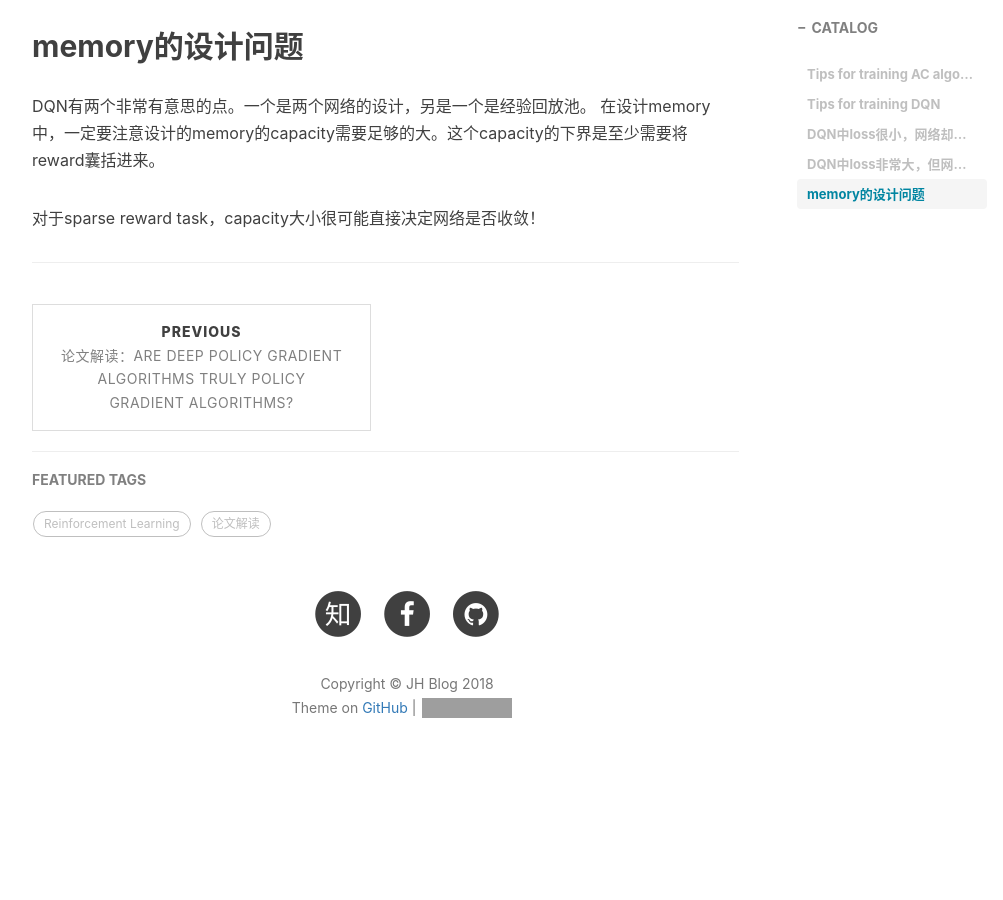
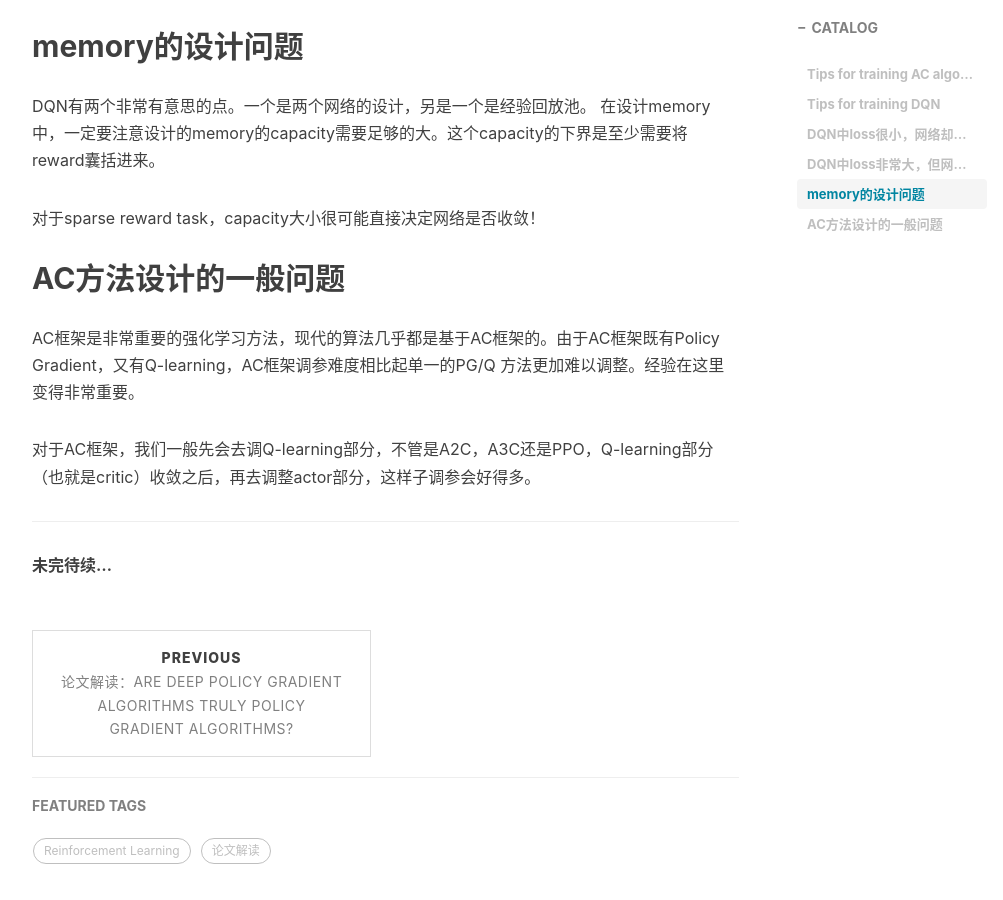
Before and after one commit to sweetice/previous_blog, a Jekyll site: the page built from _posts/2018-11-17-Tips_for_training_DQN.md, in a window 1280 px wide and 900 px high, scrolled down 2171 px. Shown: the whole window, without its empty margins (233-1236 px from the left). Built offline with Jekyll 4.4.1, drawn with Linux system fonts in a browser that asks for light colours; nearby versions of some CDN libraries; comment, search, counter and statistics services are not loaded; before the commit the page ends 2983 px from its top, so only the background shows below that; grey boxes are pictures that could not be loaded.

Commit message:
Update and rename 2018-11-08-Tips_for_training_DQN.md to 2018-11-17-Tips_for_training_DQN.md

```diff
--- a/_posts/2018-11-08-Tips_for_training_DQN.md
+++ b/_posts/2018-11-17-Tips_for_training_DQN.md
@@ -63,5 +63,13 @@ DQN有两个非常有意思的点。一个是两个网络的设计，另是一
 
 对于sparse reward task，capacity大小很可能直接决定网络是否收敛！
 
+## AC方法设计的一般问题
+
+AC框架是非常重要的强化学习方法，现代的算法几乎都是基于AC框架的。由于AC框架既有Policy Gradient，又有Q-learning，AC框架调参难度相比起单一的PG/Q 方法更加难以调整。经验在这里变得非常重要。
+
+对于AC框架，我们一般先会去调Q-learning部分，不管是A2C，A3C还是PPO，Q-learning部分（也就是critic）收敛之后，再去调整actor部分，这样子调参会好得多。
+
 
 ****
+
+**未完待续...**
```
